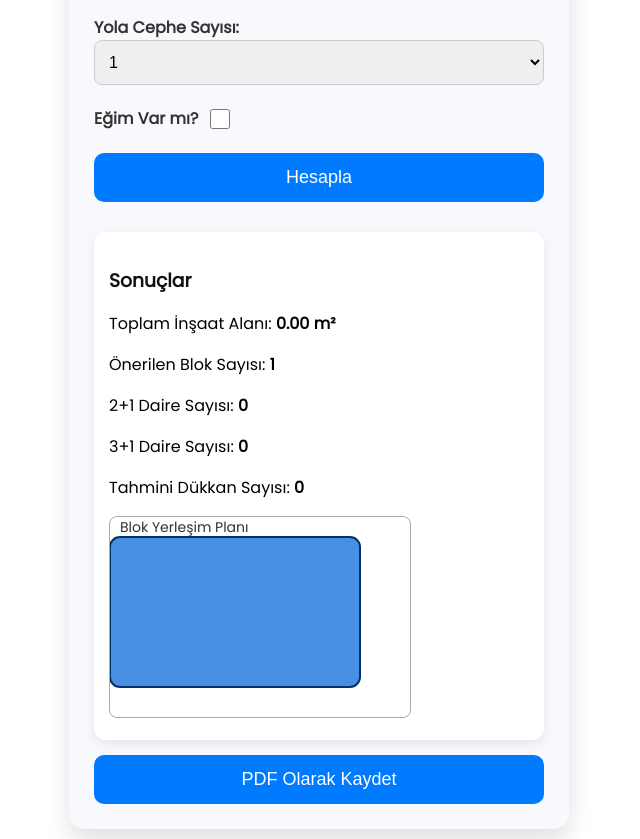
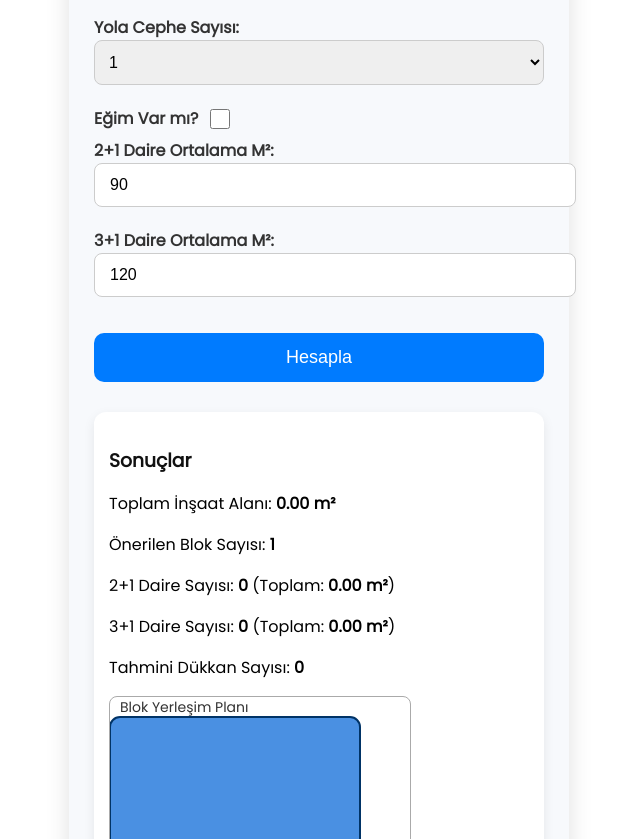
Before and after one commit to hasaannn327-source/imar-hesab-, a React (Create React App) app: page / in a window 1280 px wide. Shown: the part 400-1239 px from the top of the page, without its empty margins (321-961 px from the left). Built offline with nearby package versions, Linux system fonts and the light colour scheme.

Commit message:
Update App.js

```diff
--- a/src/App.js
+++ b/src/App.js
@@ -14,6 +14,10 @@ export default function App() {
   const [ikiArtibir, setIkiArtibir] = useState(0);
   const [ucArtibir, setUcArtibir] = useState(0);
   const [ticariBirim, setTicariBirim] = useState(0);
+
+  // Yeni: Kullanıcı seçebilsin diye
+  const [ikiArtibirM2Value, setIkiArtibirM2Value] = useState(90);
+  const [ucArtibirM2Value, setUcArtibirM2Value] = useState(120);
 
   const planRef = useRef();
 
@@ -41,8 +45,8 @@ export default function App() {
     const konutAlani = insaat * 0.8;
     const ticariAlani = insaat * 0.2;
 
-    const daire2 = Math.floor((konutAlani * 0.5) / 90);
-    const daire3 = Math.floor((konutAlani * 0.5) / 120);
+    const daire2 = Math.floor((konutAlani * 0.5) / ikiArtibirM2Value);
+    const daire3 = Math.floor((konutAlani * 0.5) / ucArtibirM2Value);
     const ticari = Math.floor(ticariAlani / 100);
 
     setIkiArtibir(daire2);
@@ -65,8 +69,16 @@ export default function App() {
       pdf.text(`Eğim Durumu: ${egimVar ? "Var" : "Yok"}`, 10, 70);
       pdf.text(`Toplam İnşaat Alanı: ${toplamInsaat.toFixed(2)} m²`, 10, 80);
       pdf.text(`Önerilen Blok Sayısı: ${blokSayisi}`, 10, 90);
-      pdf.text(`2+1 Daire Sayısı: ${ikiArtibir}`, 10, 100);
-      pdf.text(`3+1 Daire Sayısı: ${ucArtibir}`, 10, 110);
+      pdf.text(
+        `2+1 Daire Sayısı: ${ikiArtibir} (Ortalama: ${ikiArtibirM2Value} m²)`,
+        10,
+        100
+      );
+      pdf.text(
+        `3+1 Daire Sayısı: ${ucArtibir} (Ortalama: ${ucArtibirM2Value} m²)`,
+        10,
+        110
+      );
       pdf.text(`Tahmini Dükkan Sayısı: ${ticariBirim}`, 10, 120);
       pdf.addImage(imgData, "PNG", 10, 130, 180, 100);
       pdf.save("imar_raporu.pdf");
@@ -107,7 +119,7 @@ export default function App() {
     );
   };
 
-  // Basit hover efektini state ile yapıyoruz
+  // Hover buton efekti state
   const [btnHover, setBtnHover] = useState(false);
   const btnStyle = {
     width: "100%",
@@ -221,6 +233,31 @@ export default function App() {
         />
       </label>
 
+      {/* Yeni inputlar */}
+      <label style={labelStyle}>
+        2+1 Daire Ortalama M²:
+        <input
+          type="number"
+          value={ikiArtibirM2Value}
+          onChange={(e) => setIkiArtibirM2Value(Number(e.target.value))}
+          style={inputStyle}
+          min={10}
+          placeholder="Örnek: 90"
+        />
+      </label>
+
+      <label style={labelStyle}>
+        3+1 Daire Ortalama M²:
+        <input
+          type="number"
+          value={ucArtibirM2Value}
+          onChange={(e) => setUcArtibirM2Value(Number(e.target.value))}
+          style={inputStyle}
+          min={10}
+          placeholder="Örnek: 120"
+        />
+      </label>
+
       <button
         style={btnStyle}
         onClick={hesapla}
@@ -239,10 +276,10 @@ export default function App() {
           Önerilen Blok Sayısı: <b>{blokSayisi}</b>
         </p>
         <p>
-          2+1 Daire Sayısı: <b>{ikiArtibir}</b>
+          2+1 Daire Sayısı: <b>{ikiArtibir}</b> (Toplam: <b>{(ikiArtibir * ikiArtibirM2Value).toFixed(2)} m²</b>)
         </p>
         <p>
-          3+1 Daire Sayısı: <b>{ucArtibir}</b>
+          3+1 Daire Sayısı: <b>{ucArtibir}</b> (Toplam: <b>{(ucArtibir * ucArtibirM2Value).toFixed(2)} m²</b>)
         </p>
         <p>
           Tahmini Dükkan Sayısı: <b>{ticariBirim}</b>
@@ -260,4 +297,4 @@ export default function App() {
       </button>
     </div>
   );
-      }
+}
```
